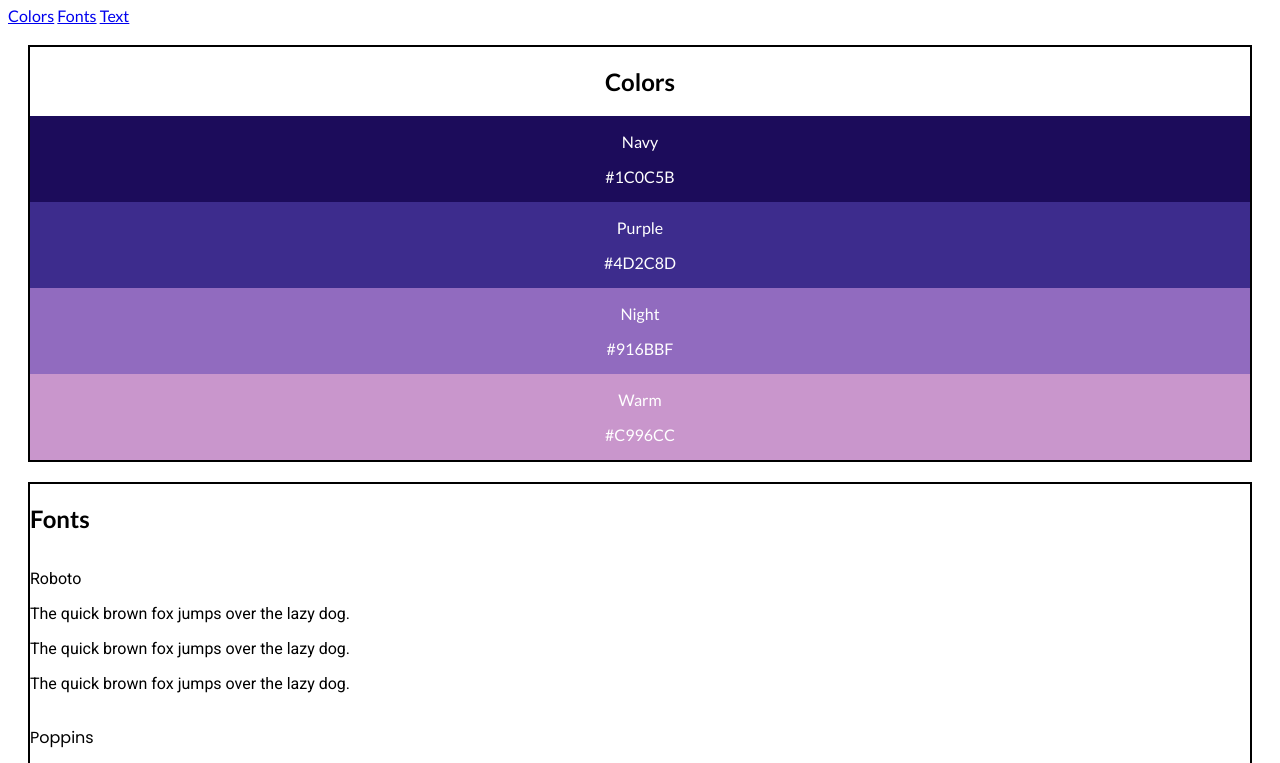
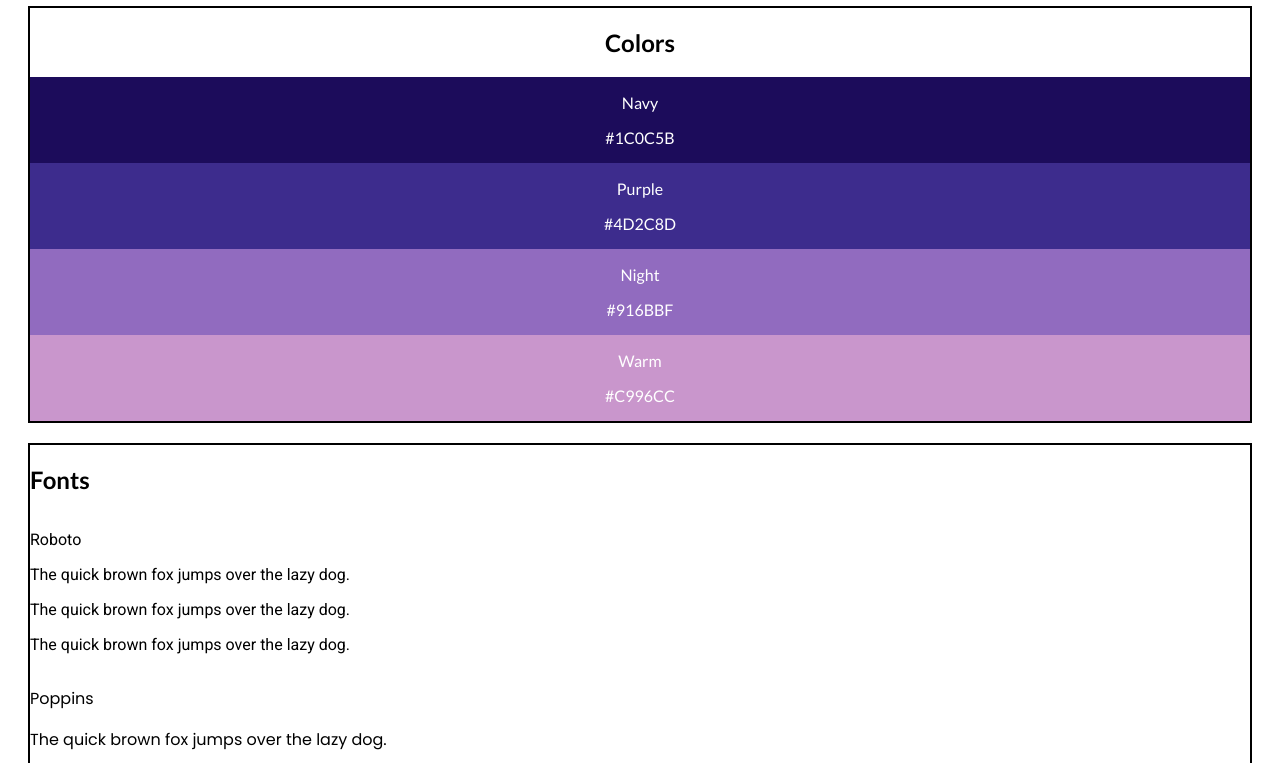
Before and after one commit to MalGreenidge/design_system, a plain HTML site: page index.html in a window 1280 px wide. Shown: the part 76-839 px from the top of the page. Drawn offline with Linux system fonts and the light colour scheme.

Commit message:
removed nav

```diff
--- a/index.html
+++ b/index.html
@@ -11,14 +11,6 @@
     <header>
         <h1>My Website Style Guide</h1>
     </header>
-
-    <!-- Fixed Nav Bar -->
-    <nav>
-        <a class="nav-link"href="#colors">Colors</a>
-        <a class="nav-link"href="#colors">Fonts</a>
-        <a class="nav-link"href="#colors">Text</a>
-    </nav>
-
 
     <main>
         <!-- Colors -->
```
